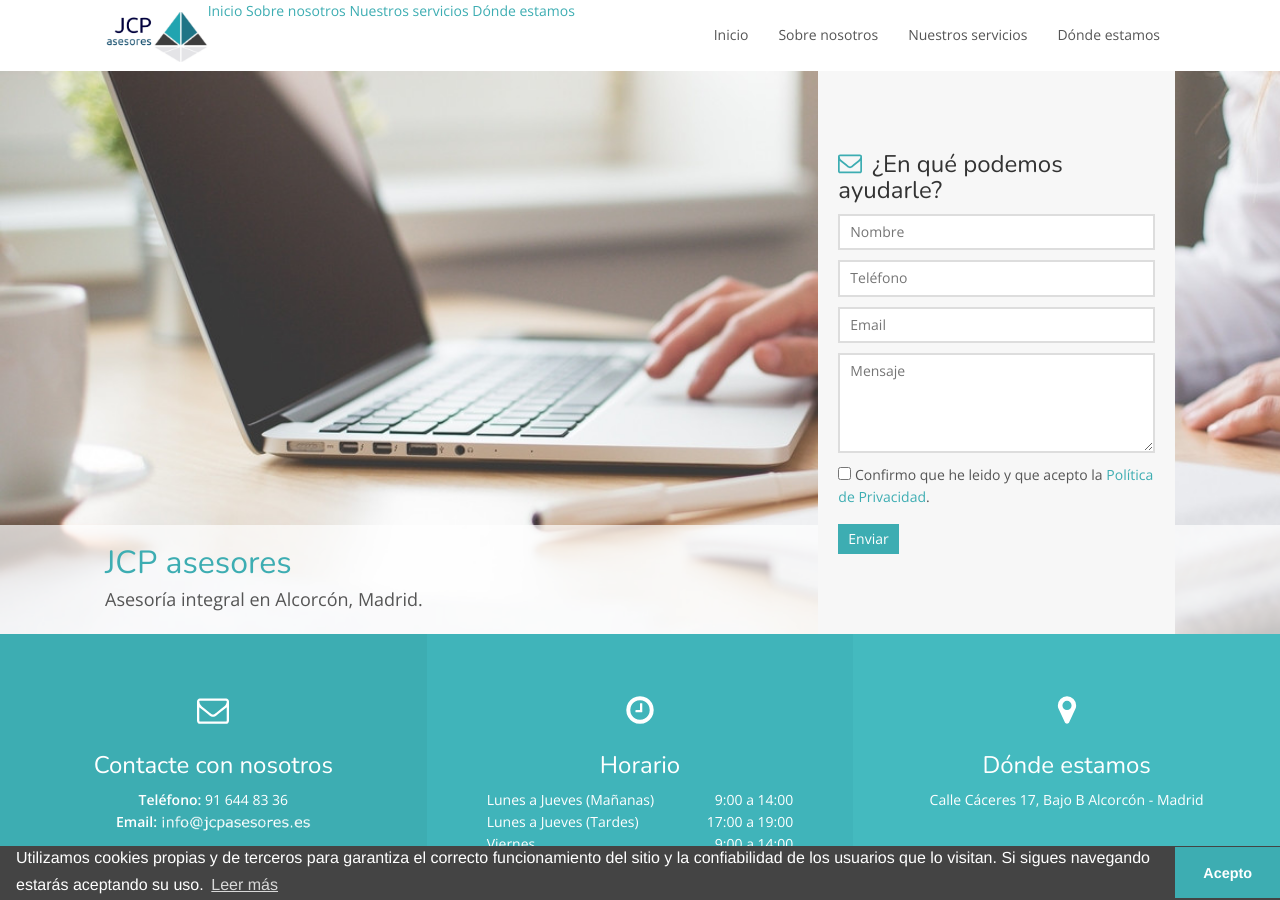
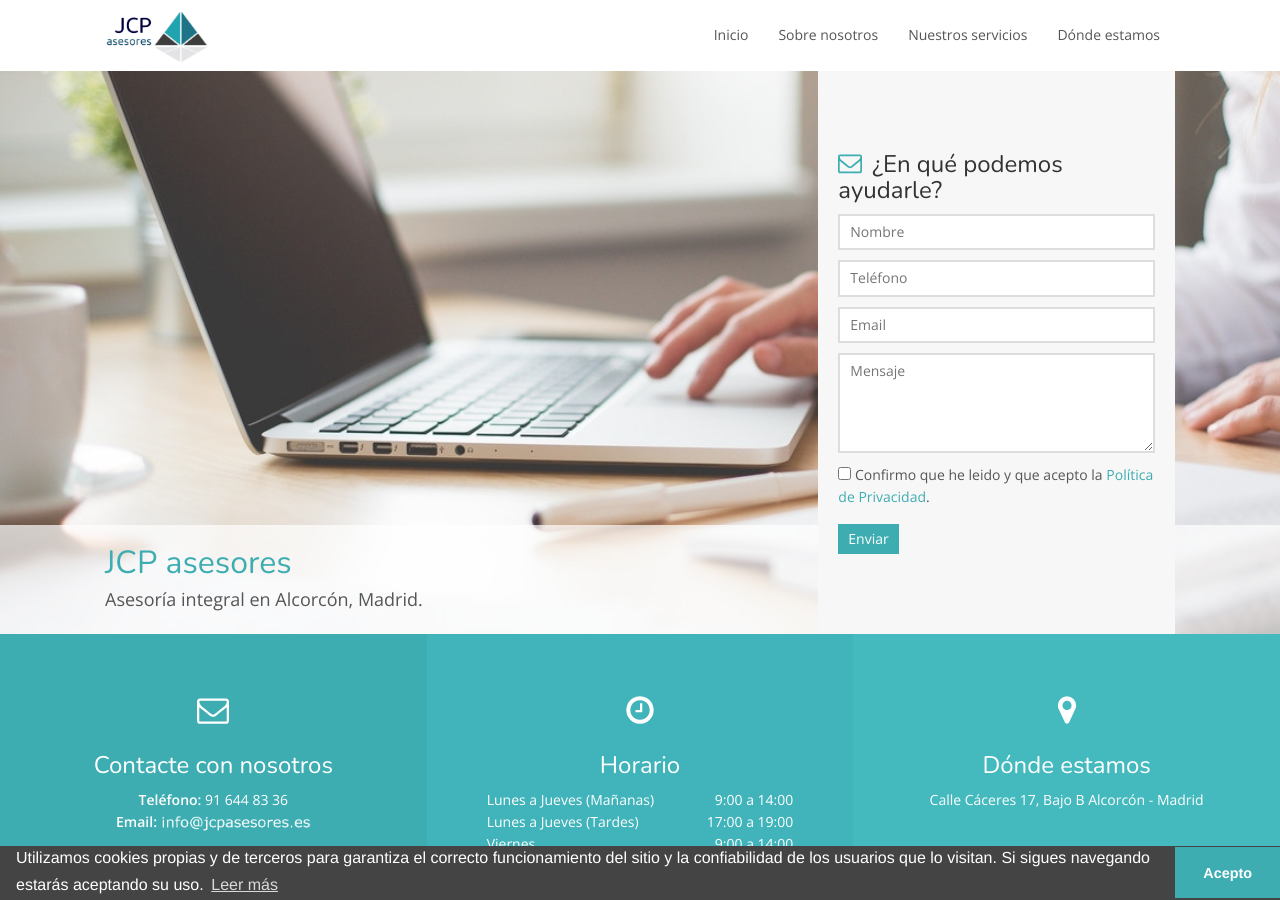
Before and after one commit to MpCity/MpCity.github.io, a Jekyll site: the page built from index.html, in a window 1280 px wide and 900 px high. Built offline with Jekyll 4.4.1, drawn with Linux system fonts in a browser that asks for light colours.

Commit message:
Update header.html

```diff
--- a/_includes/header.html
+++ b/_includes/header.html
@@ -35,10 +35,6 @@ window.cookieconsent.initialise({
                 <span class="icon-bar"></span>
             </button>
             <a class="navbar-brand scroll" href="/"><img src="/{{ site.logo_url }}" alt="{{ site.title }}"></a>
-            <a class="scroll" href="/#top">Inicio</a>
-            <a class="scroll" href="/#about">Sobre nosotros</a>
-            <a class="scroll" href="/#services">Nuestros servicios</a>
-            <a class="scroll" href="/#location">Dónde estamos</a>
         </div>
 
         <!-- Collect the nav links, forms, and other content for toggling -->
```
